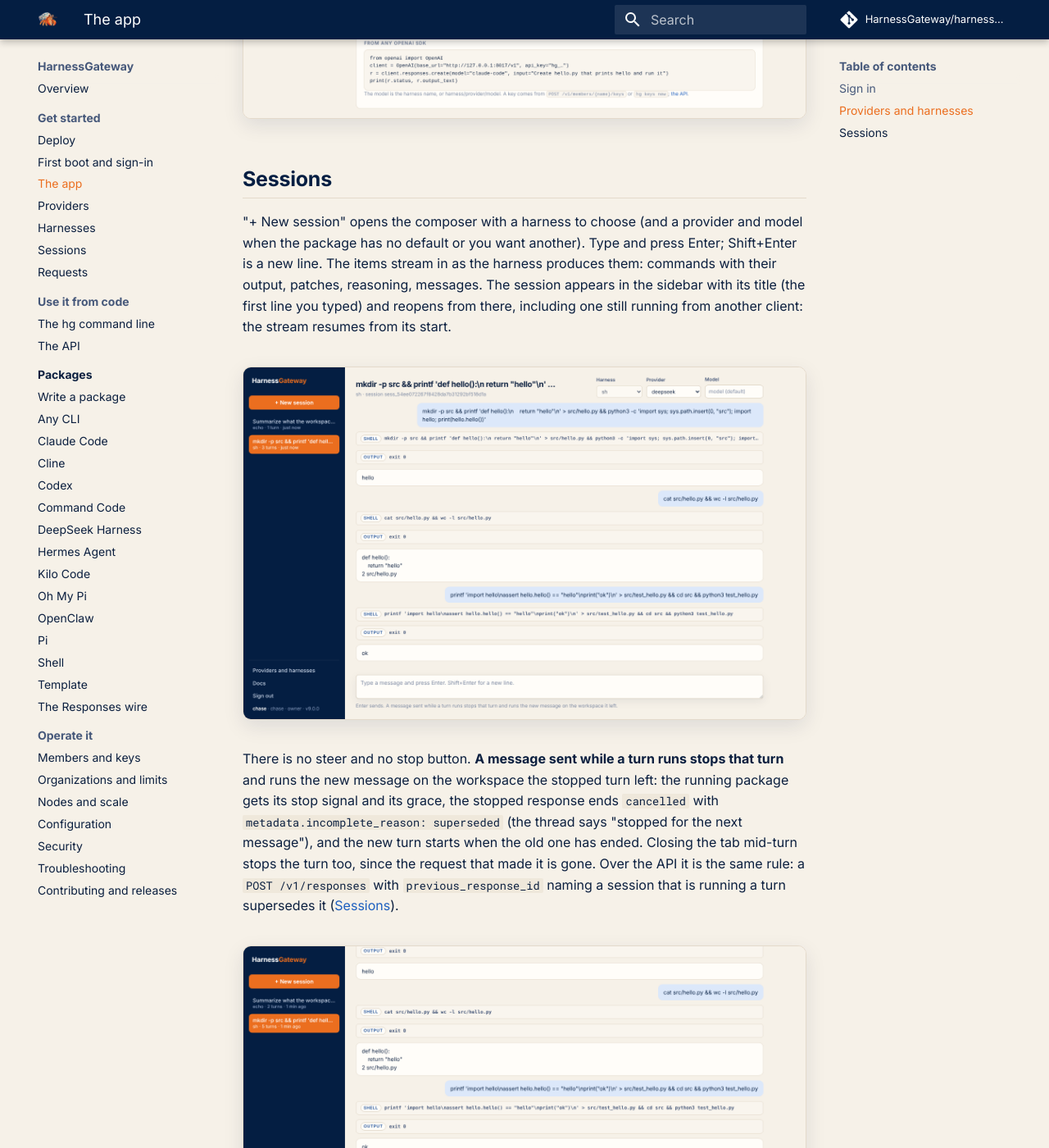
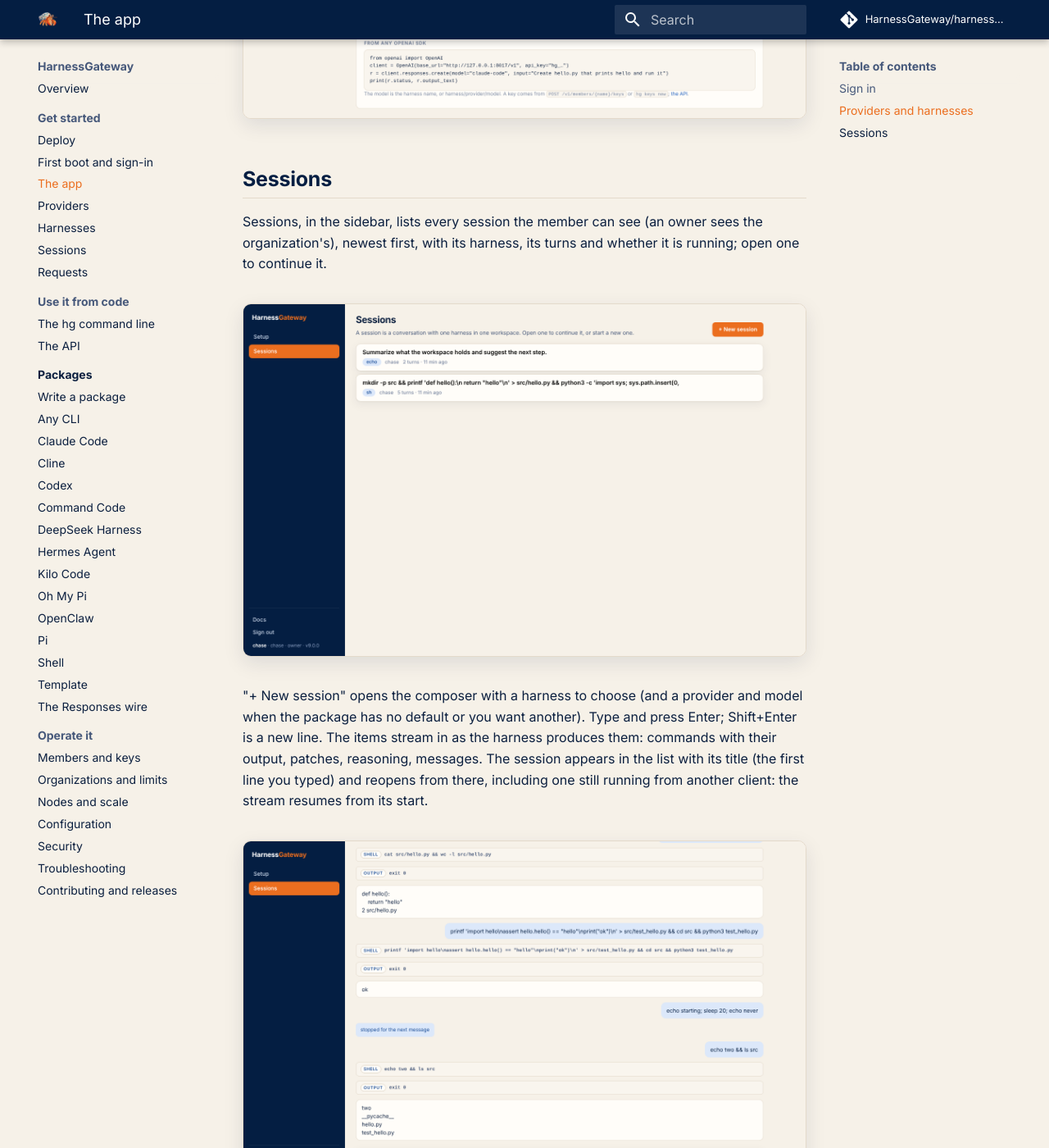
Before and after one commit to HarnessGateway/harnessgateway, an MkDocs documentation site: the page built from docs/app.md, in a window 1280 px wide and 1400 px high, scrolled down 1296 px. Shown: the whole window at 82% size. Built offline with MkDocs 1.6.1 and Material for MkDocs 9.7.7, drawn with Linux system fonts in a browser that asks for light colours; comment, search, counter and statistics services are not loaded; some of the changed text lies outside the part shown.

Commit message:
9.0.1: the app's sidebar is Setup and Sessions; Sessions lists every session
The sidebar navigates: Setup (providers and harnesses) and Sessions. Sessions lists every session
the member can see, newest first, with a new-session button; opening one is the conversation, with
a way back. A turn stopped for the next message says so where it was in the thread, and the page
follows the newest message.

Co-Authored-By: Claude Mythos 5.1 <noreply@anthropic.com>
Claude-Session: https://claude.ai/code/session_01ERRZXAJHGKJWMvAyf4LasW

```diff
--- a/docs/app.md
+++ b/docs/app.md
@@ -2,8 +2,8 @@
 
 The app at `/app` is one page over the same routes any client uses; nothing it does is unavailable
 to the [API](api.md) or the [command line](cli.md). It is the way a coding agent's web view works:
-sign in, add a provider, add a harness, start a session with the harness of your choice, type,
-press Enter.
+sign in, Setup (add a provider, add a harness), Sessions (every session, and a new one with the
+harness of your choice), type, press Enter.
 
 ## Sign in
 
@@ -14,8 +14,7 @@ organizations switches between them at the top of the sidebar.
 
 ## Providers and harnesses
 
-The setup page (the sidebar's "Providers and harnesses", and where a new organization lands) has
-two lists. A **provider** is a model endpoint and its key: name, API shape, URL, key; the key is
+Setup, in the sidebar (and where a new organization lands), has two lists. A **provider** is a model endpoint and its key: name, API shape, URL, key; the key is
 sealed on arrival and swapped in at the gateway per request, so no sandbox ever sees it
 ([Providers](providers.md)). A **harness** is a package that runs a CLI: pick one from the catalog
 and give it a name, or upload a package archive of your own ([Harnesses](harnesses.md)). Owners add
@@ -27,10 +26,18 @@ and remove both; members see them.
 
 ## Sessions
 
+Sessions, in the sidebar, lists every session the member can see (an owner sees the
+organization's), newest first, with its harness, its turns and whether it is running; open one to
+continue it.
+
+<figure class="shot" markdown>
+![Sessions](assets/console/sessions.png)
+</figure>
+
 "+ New session" opens the composer with a harness to choose (and a provider and model when the
 package has no default or you want another). Type and press Enter; Shift+Enter is a new line. The
 items stream in as the harness produces them: commands with their output, patches, reasoning,
-messages. The session appears in the sidebar with its title (the first line you typed) and reopens
+messages. The session appears in the list with its title (the first line you typed) and reopens
 from there, including one still running from another client: the stream resumes from its start.
 
 <figure class="shot" markdown>
```
Also changed, not shown: CHANGELOG.md (+7 -0 lines), docs/assets/console/session.png, docs/assets/console/sessions.png (added), docs/assets/console/setup.png, docs/assets/console/superseded.png, 2 other files.
